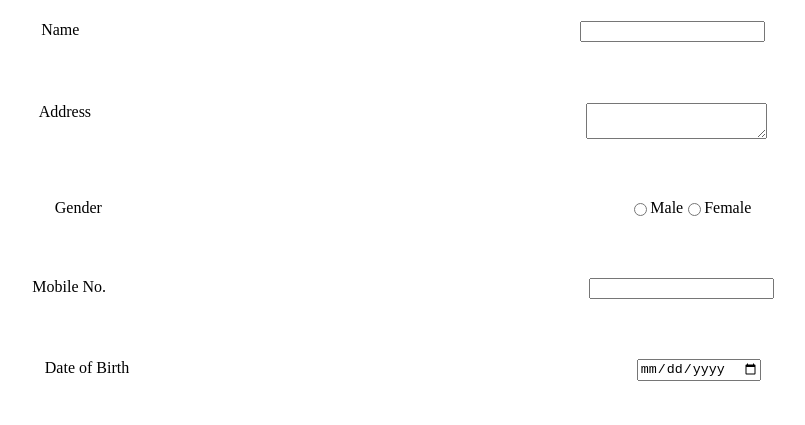
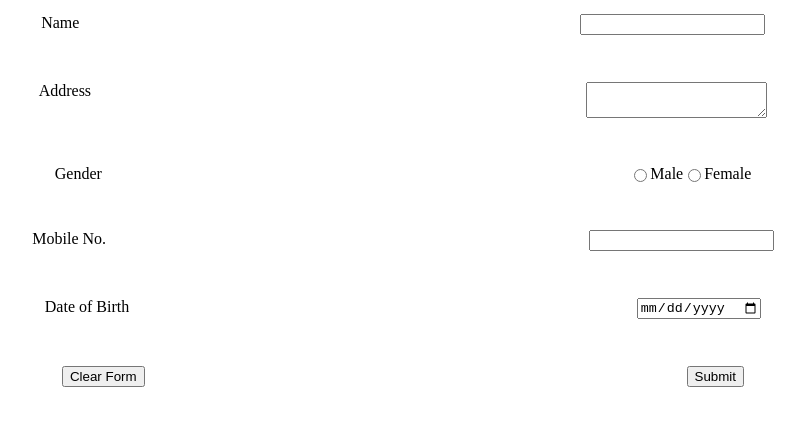
Before and after one commit to A-Scode/cms-day-1-assignment, a plain HTML site: page index.html in a window 1280 px wide. Shown: the part 79-504 px from the top of the page, without its empty margins (237-1042 px from the left). Drawn offline with Linux system fonts and the light colour scheme.

Commit message:
clear and submit

```diff
--- a/index.html
+++ b/index.html
@@ -43,6 +43,11 @@
             <input type="date" required>
         </div>
 
+        <div class="holder">
+            <button type="reset">Clear Form</button>
+            <button type="submit">Submit</button>
+        </div>
+
     </form>
 </body>
 </html>
```
